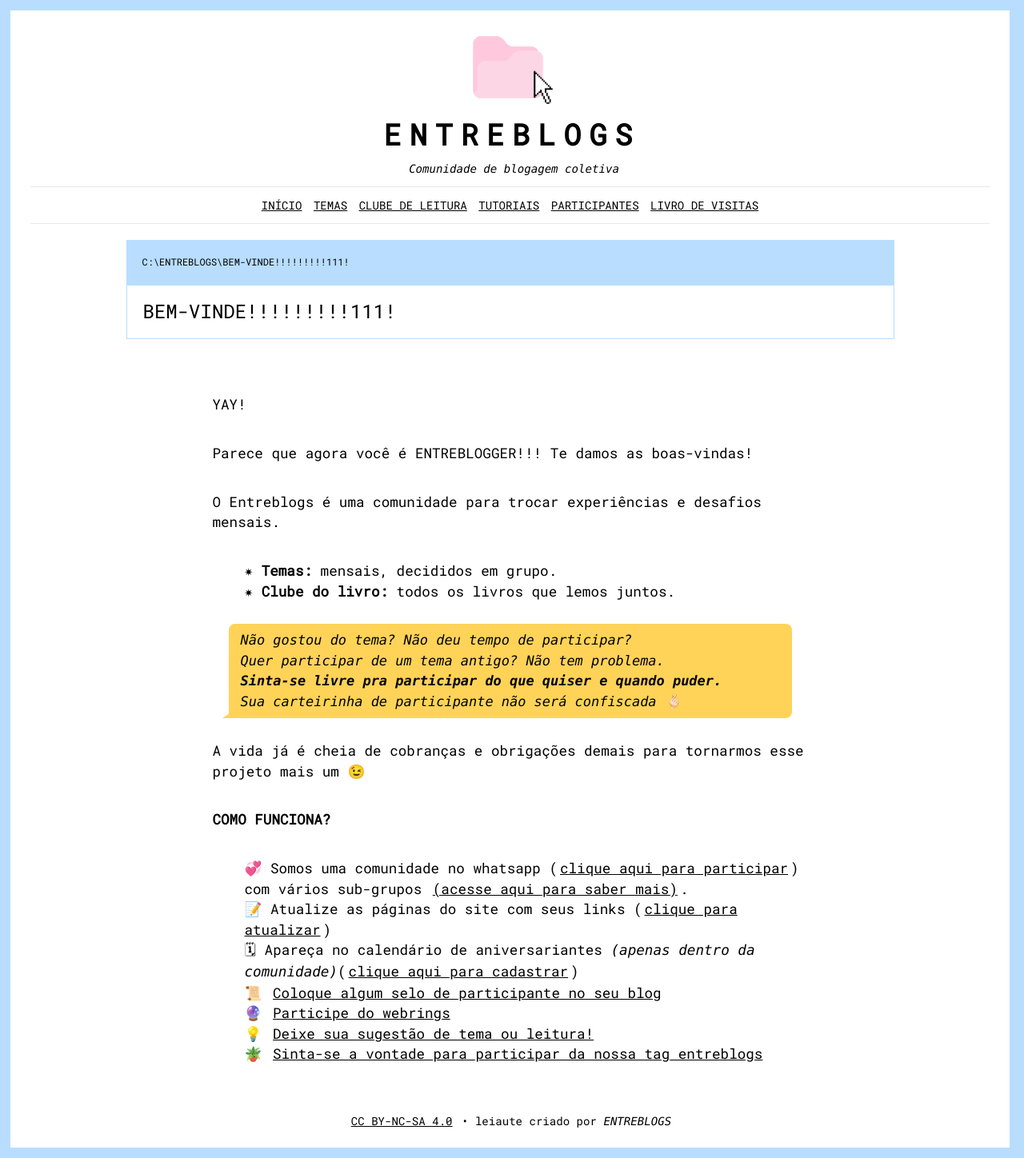
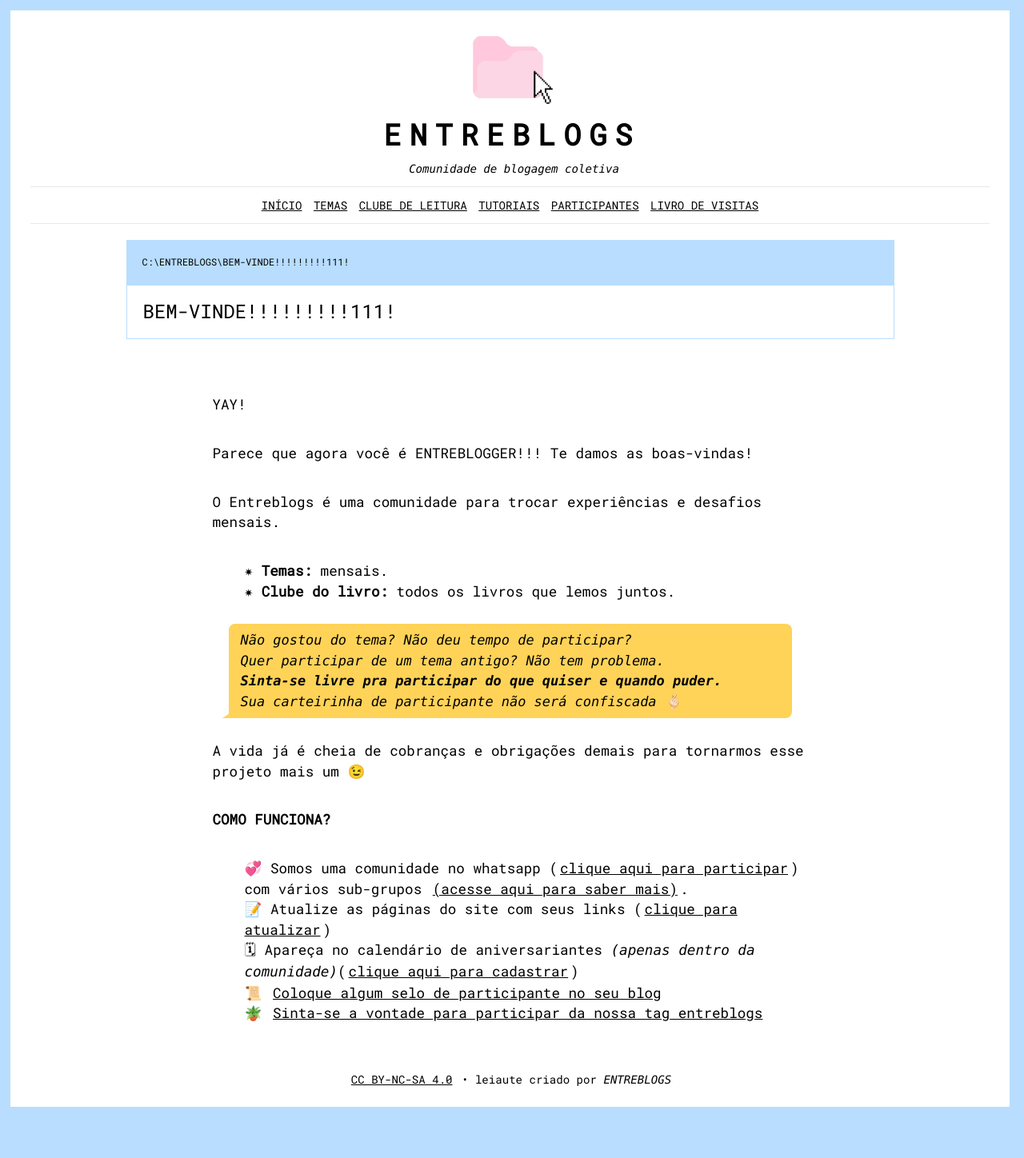
Before and after one commit to bamoretti/entreblogs, a Jekyll site: the page built from bem-vinde.md, in a window 1280 px wide. Shown: the whole page at 80% size. Built offline with Jekyll 4.4.1, drawn with Linux system fonts in a browser that asks for light colours; comment, search, counter and statistics services are not loaded; after the commit the page ends 1397 px from its top, so only the background shows below that.

Commit message:
Update bem-vinde.md to simplify theme details
Removed the mention of group decisions for monthly themes and some suggestions.

```diff
--- a/bem-vinde.md
+++ b/bem-vinde.md
@@ -11,7 +11,7 @@ Parece que agora você é ENTREBLOGGER!!! Te damos as boas-vindas!
 
 O Entreblogs é uma comunidade para trocar experiências e desafios mensais.
 
-- ✷ **Temas:** mensais, decididos em grupo.
+- ✷ **Temas:** mensais.
 - ✷ **Clube do livro:** todos os livros que lemos juntos.
 
 <blockquote class="fleabag">
@@ -26,6 +26,4 @@ A vida já é cheia de cobranças e obrigações demais para tornarmos esse proj
 + 📝 Atualize as páginas do site com seus links (<a href="https://forms.gle/q7RHYKHAo7R83hsL8">clique para atualizar</a>)
 + 🗓 Apareça no calendário de aniversariantes _(apenas dentro da comunidade)_(<a href="https://forms.gle/NyxJ9yG2Awdi1Qbd8">clique aqui para cadastrar</a>)
 + 📜 [Coloque algum selo de participante no seu blog]({{ site.baseurl }}/selos)
-+ 🔮 [Participe do webrings]({{ site.baseurl }}/webring)
-+ 💡 <a href="https://docs.google.com/spreadsheets/d/1E7KnCTuP8bg-uNoYKGjDWce68cDnQVomRLmbCMGOHgI/edit?usp=drive_link">Deixe sua sugestão de tema ou leitura! </a>
 + 🪴 [Sinta-se a vontade para participar da nossa tag entreblogs]({{ site.baseurl }}/extras/por-tras-do-blog/)
```
